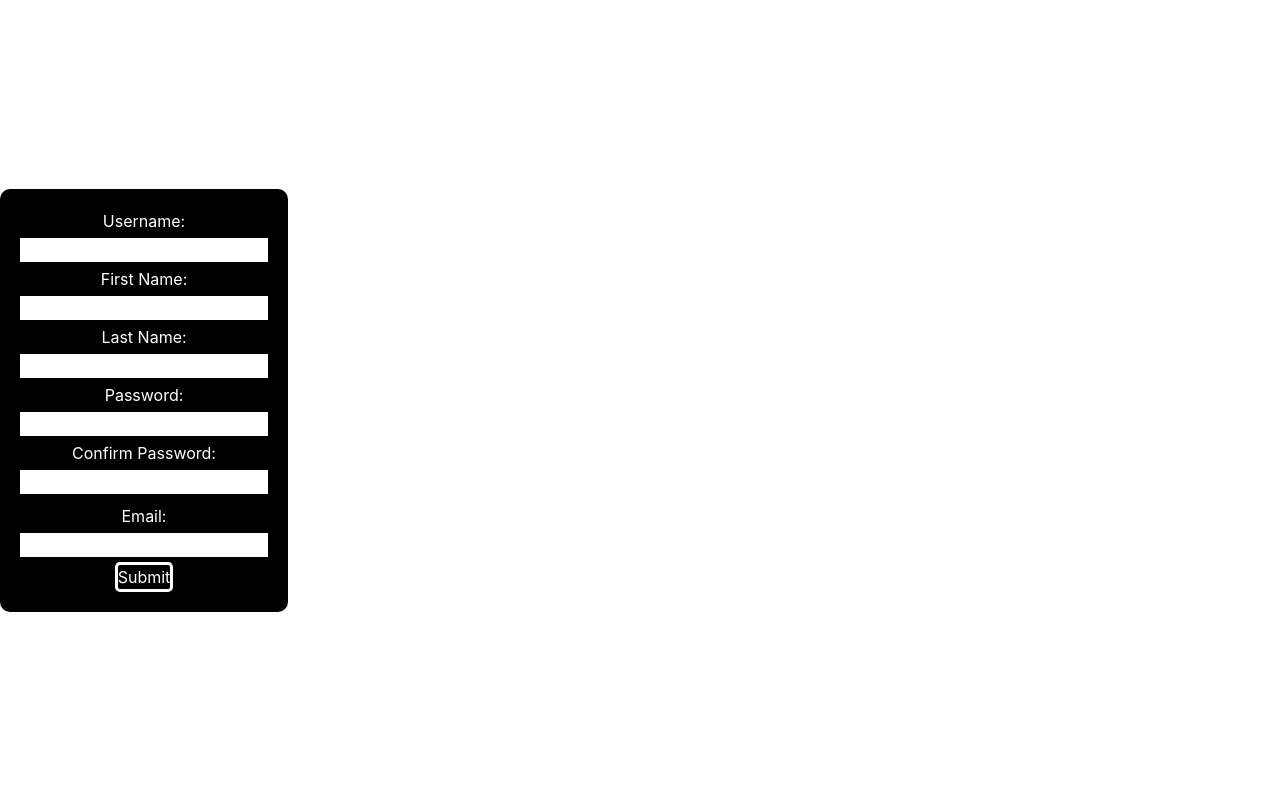
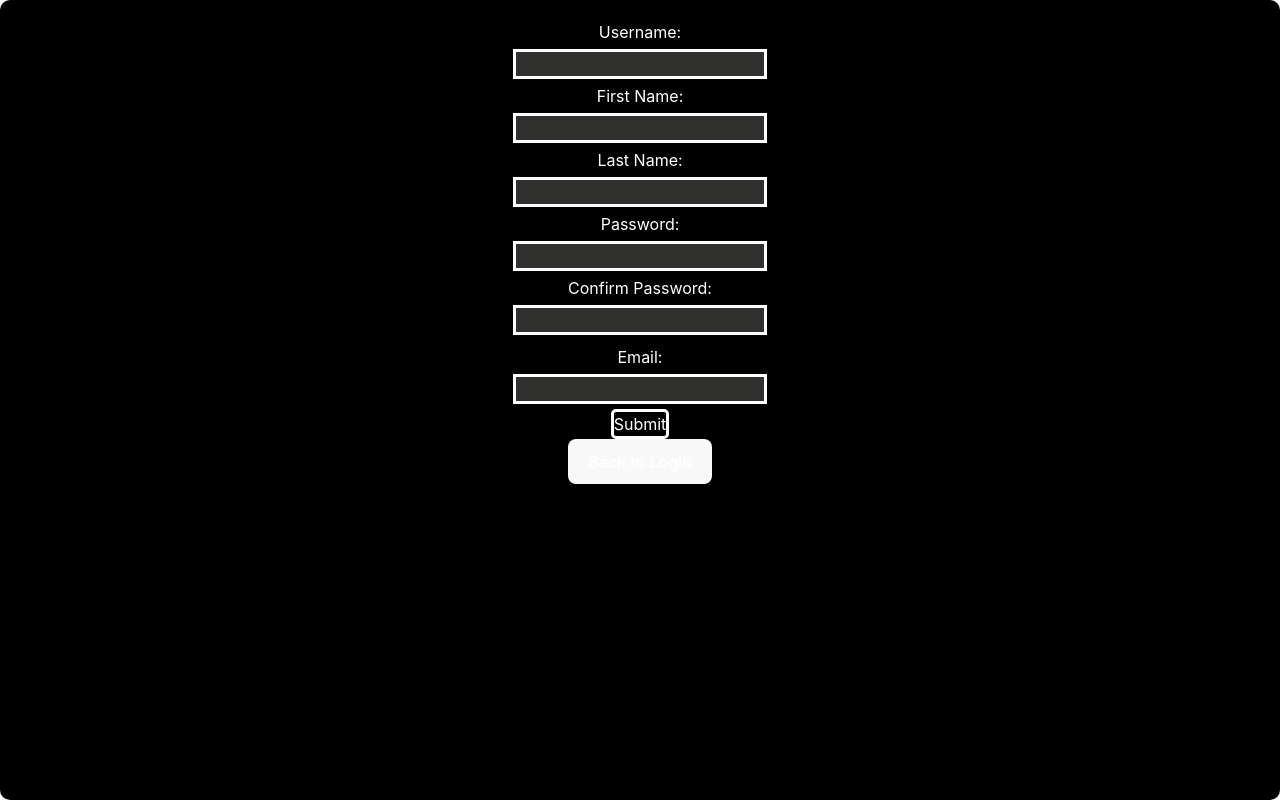
Before and after one commit to btylerw/SketchBank, a React (Vite) app in the folder sketch-bank-frontend/: page /signup in a window 1280 px wide. Built offline with nearby package versions, Linux system fonts and the light colour scheme.

Commit message:
Added button to return to login screen from signup screen

```diff
--- a/sketch-bank-frontend/src/SignUp.jsx
+++ b/sketch-bank-frontend/src/SignUp.jsx
@@ -28,6 +28,10 @@ export const SignUp = () => {
         fn(e.target.value);
     }
 
+    function handleReturn() {
+        navigate('/login');
+    }
+
     function checkPass(e) {
         const matchPass = document.getElementById('matchPass');
         matchPass.innerHTML = confirmPassword === password ? '' : 'Passwords do not match';
@@ -54,17 +58,18 @@ export const SignUp = () => {
 
     return (
         <>
-            <div style={{backgroundColor: style.background, color: style.color, padding: '20px', borderRadius: '10px'}}>
+            <div style={{backgroundColor: style.background, color: style.color, padding: '20px', borderRadius: '10px', height: '100vh', width: '100vw'}}>
                 <form action="" className="signup-container" onSubmit={handleSignup}>
-                    Username: <input type="text" onChange={(e) => handleChange(e, setUsername)}/>
-                    First Name: <input type="text" onChange={(e) => handleChange(e, setFname)}/>
-                    Last Name: <input type="text" onChange={(e) => handleChange(e, setLname)}/>
-                    Password: <input type="password" onChange={(e) => handleChange(e, setPassword)} onKeyUp={checkPass}/>
-                    Confirm Password: <input type="password" onChange={(e) => handleChange(e, setConfirmPassword)} onKeyUp={checkPass}/>
+                    Username: <input style={{backgroundColor: style.inputBackgroundColor, color: style.inputColor, border: 'solid'}} type="text" onChange={(e) => handleChange(e, setUsername)}/>
+                    First Name: <input style={{backgroundColor: style.inputBackgroundColor, color: style.inputColor, border: 'solid'}} type="text" onChange={(e) => handleChange(e, setFname)}/>
+                    Last Name: <input style={{backgroundColor: style.inputBackgroundColor, color: style.inputColor, border: 'solid'}} type="text" onChange={(e) => handleChange(e, setLname)}/>
+                    Password: <input style={{backgroundColor: style.inputBackgroundColor, color: style.inputColor, border: 'solid'}} type="password" onChange={(e) => handleChange(e, setPassword)} onKeyUp={checkPass}/>
+                    Confirm Password: <input style={{backgroundColor: style.inputBackgroundColor, color: style.inputColor, border: 'solid'}} type="password" onChange={(e) => handleChange(e, setConfirmPassword)} onKeyUp={checkPass}/>
                     <div id="matchPass" style={{color: 'red'}}></div>
-                    Email: <input type="email" onChange={(e) => handleChange(e, setEmail)}/>
+                    Email: <input style={{backgroundColor: style.inputBackgroundColor, color: style.inputColor, border: 'solid'}} type="email" onChange={(e) => handleChange(e, setEmail)}/>
                     <input type="submit" style={{border: 'solid'}} className="signup-btn" value="Submit"/>
                 </form>
+                <button style={{color: 'white'}} onClick={handleReturn}>Back to Login</button>
             </div>
         </>
     )
```
